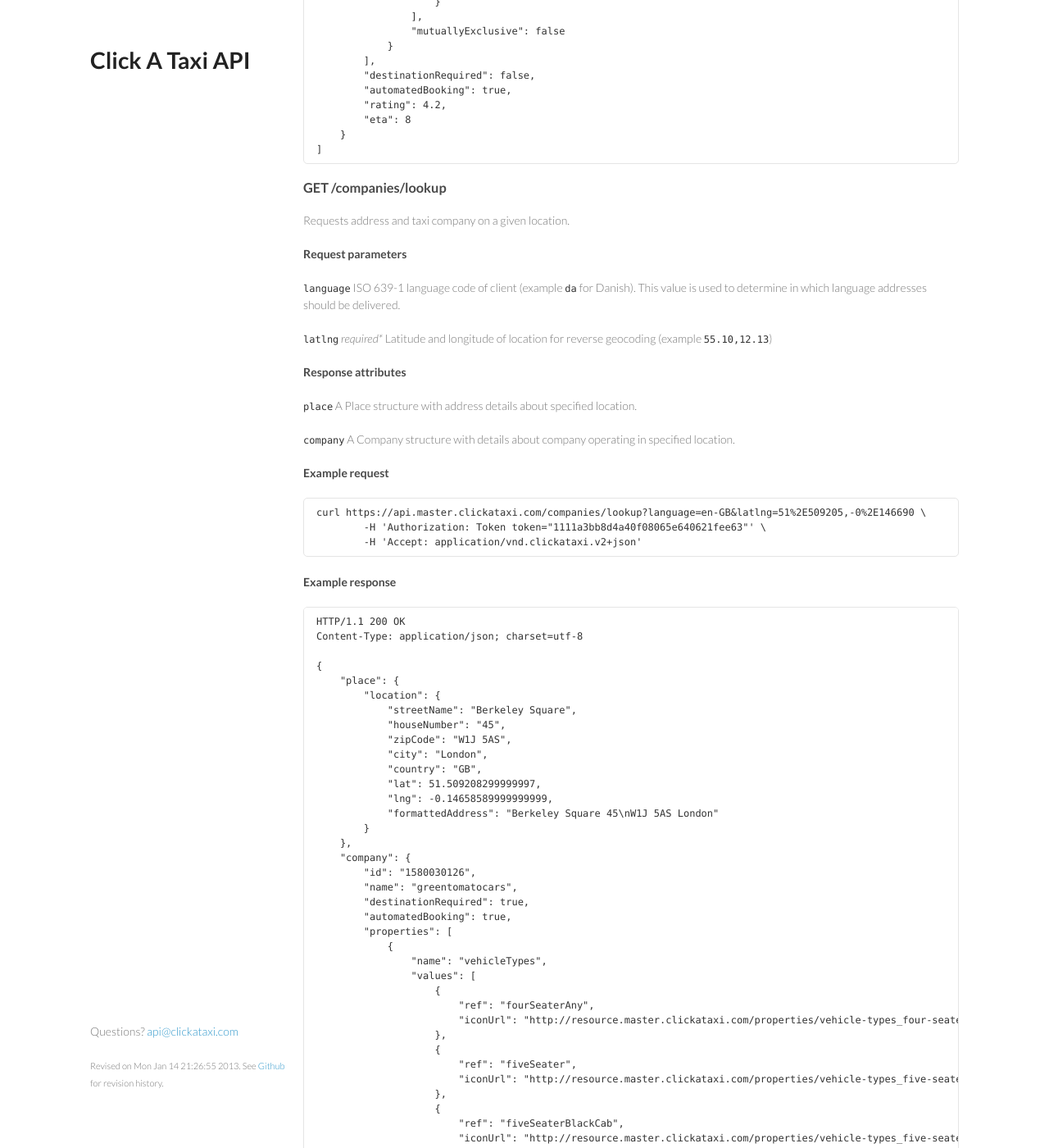
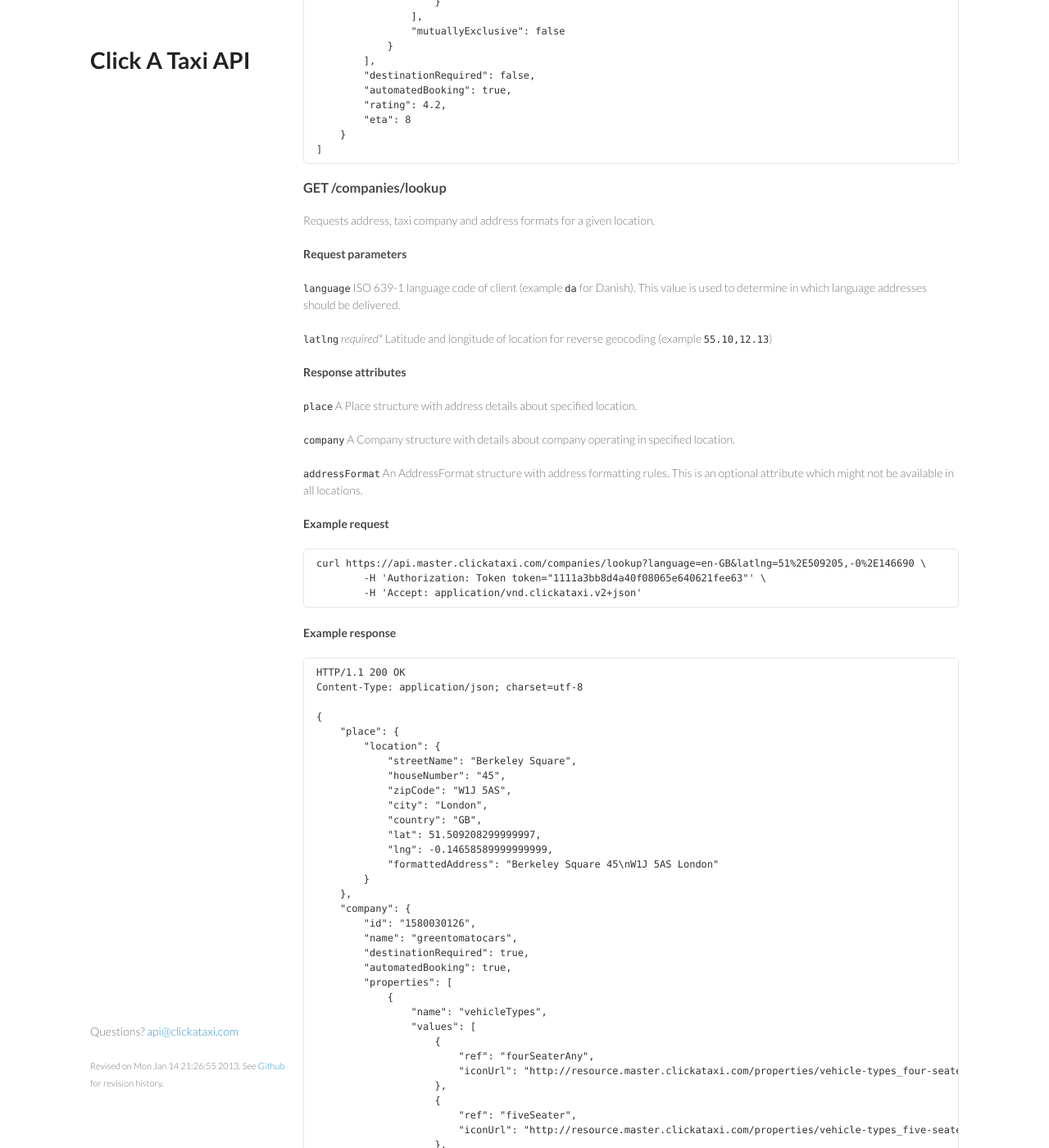
Before and after one commit to clickataxi/api-documentation, a Jekyll site: the page built from index.md, in a window 1280 px wide and 1400 px high, scrolled down 6053 px. Shown: the whole window at 82% size. Built offline with Jekyll 4.4.1, drawn with Linux system fonts in a browser that asks for light colours; Markdown is read by kramdown in place of the engine named in the settings; some of the changed text lies outside the part shown.

Commit message:
Adds details about address format which may be returned in lookup method

```diff
--- a/index.md
+++ b/index.md
@@ -361,7 +361,7 @@
 
 ### <a id="lookup_companies"></a> GET /companies/lookup
 
-Requests address and taxi company on a given location.
+Requests address, taxi company and address formats for a given location.
 
 
 #### Request parameters
@@ -376,6 +376,8 @@
 `place` A Place structure with address details about specified location.
 
 `company` A Company structure with details about company operating in specified location.
+
+`addressFormat` An AddressFormat structure with address formatting rules. This is an optional attribute which might not be available in all locations.
 
 
 #### Example request
@@ -431,6 +433,11 @@
 	        "rating": 4.0,
 	        "phone": "+442083808900",
 	        "eta": 14
+	    },
+	    "addressFormat": {
+	    	"titleTemplate": "streetName houseNumber",
+	    	"subtitleTemplate": "zipCode city",
+	    	"requiredFields": ["streetName", "houseNumber", "zipCode"]
 	    }
 	}
 
```
